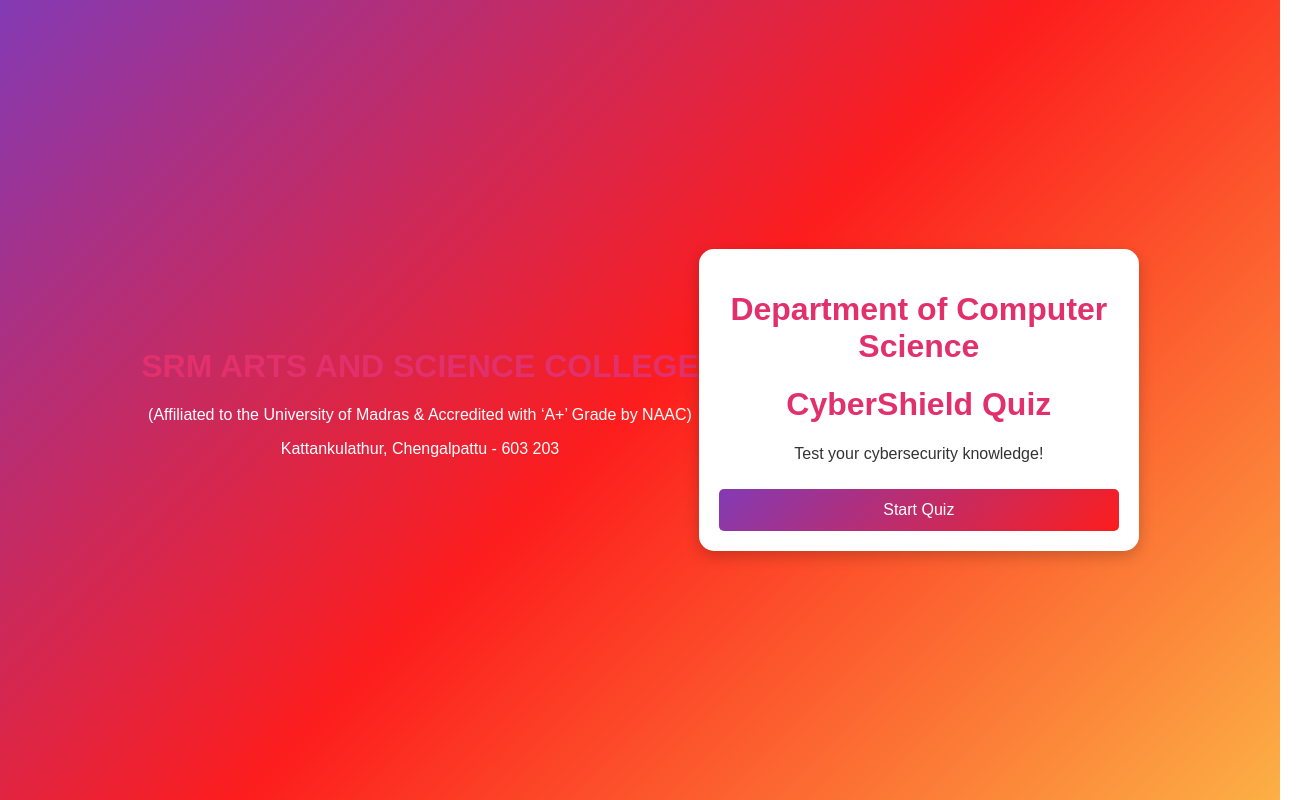
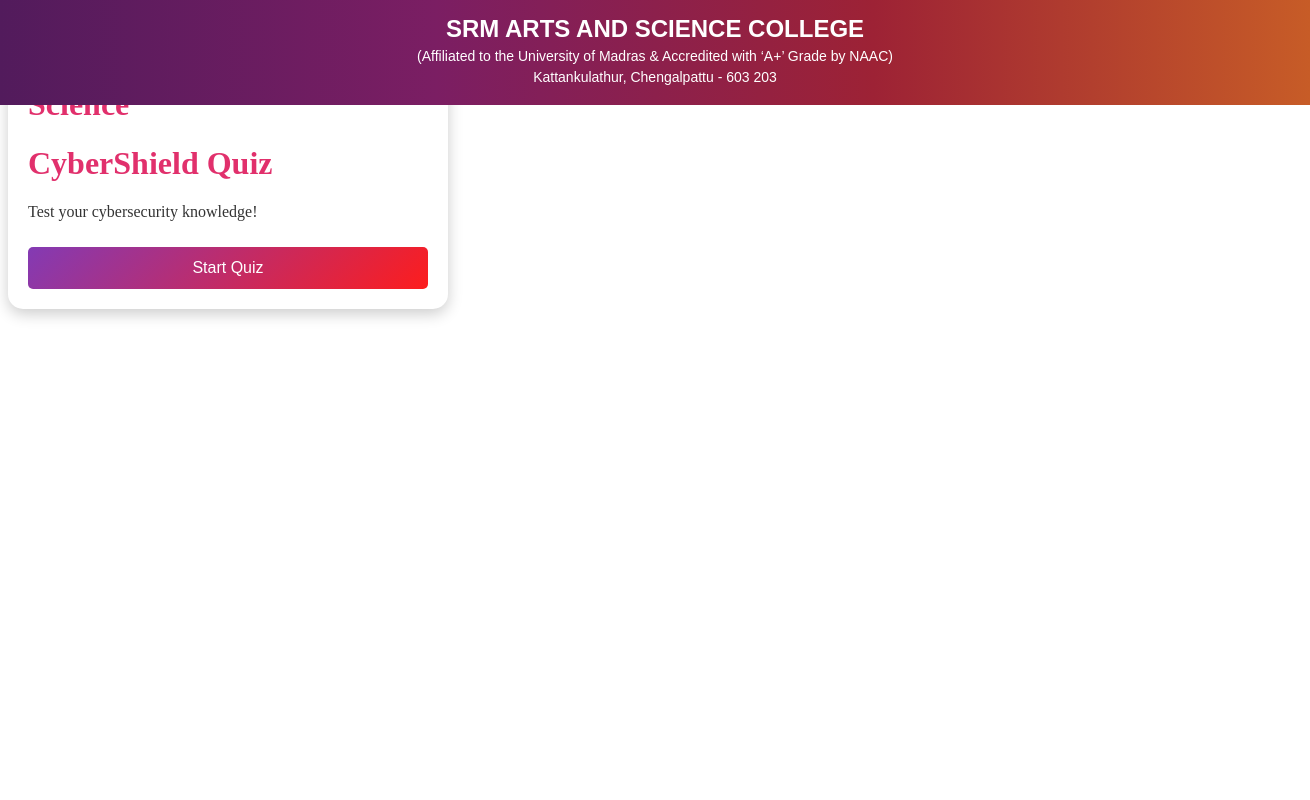
Before and after one commit to Krish00i7/Cyber-quiz-game, a plain HTML site: page index.html in a window 1280 px wide. Shown: the whole page, 1310 px wide, since content can reach past the window. Drawn offline with Linux system fonts and the light colour scheme.

Commit message:
style.css

```diff
--- a/style.css
+++ b/style.css
@@ -1,4 +1,4 @@
-/* Instagram-like gradient background */
+* Instagram-like gradient background */
 body {
     font-family: 'Arial', sans-serif;
     text-align: center;
@@ -90,3 +90,25 @@ button:hover {
         font-size: 14px;
     }
 }
+#college-title {
+    background: linear-gradient(to right, #521b5c, #7b1e63, #9d2235, #c75c27);
+    color: white;
+    text-align: center;
+    padding: 15px;
+    font-family: Arial, sans-serif;
+    width: 100%; /* Full width */
+    position: absolute;
+    top: 0;
+    left: 0;
+}
+
+#college-title h1 {
+    color: White;
+    margin: 0;
+    font-size: 24px;
+}
+
+#college-title p {
+    margin: 5px 0;
+    font-size: 14px;
+}
```
